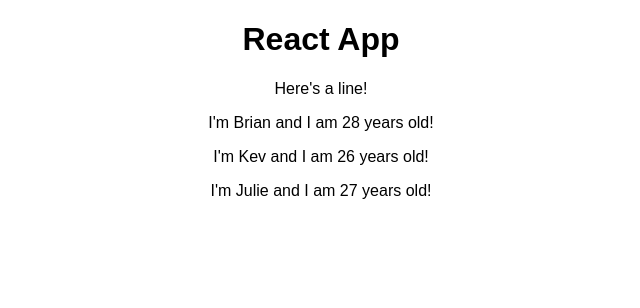
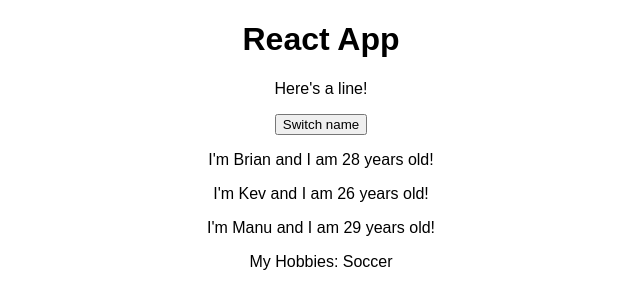
Before and after one commit to david-adam/react-guide, a React (Create React App) app: page / in a window 1280 px wide. Shown: the top 308 px of the page, without its empty margins (319-959 px from the left). Built offline with nearby package versions, Linux system fonts and the light colour scheme.

Commit message:
manipulating state

```diff
--- a/src/App.js
+++ b/src/App.js
@@ -3,14 +3,35 @@
 import Person from './Person/Person.js';
 
 class App extends Component {
+  state = {
+    persons: [
+      { name: 'Brian', age: 28 },
+      { name: 'Kev', age: 26 },
+      { name: 'Manu', age: 29 }
+    ]
+  }
+
+  switchNameHandler = () => {
+    // console.log('clicked');
+    // DON'T DO THIS: this.state.persons[0].name = 'BRIAN';
+    this.setState( {
+      persons: [
+        { name: 'Bri', age: 28 },
+        { name: 'Kevin', age: 26 },
+        { name: 'Manu', age: 36 }
+      ]
+    } )
+  }
+
   render() {
     return (
       <div className="App">
         <h1>React App</h1>
         <p>Here's a line!</p>
-        <Person name="Brian" age="28"/>
-        <Person name="Kev" age="26"/>
-        <Person name="Julie" age ="27" >My Hobbies: Ballet</Person>
+        <button onClick={this.switchNameHandler}>Switch name</button>
+        <Person name={this.state.persons[0].name} age={this.state.persons[0].age}/>
+        <Person name={this.state.persons[1].name} age={this.state.persons[1].age}/>
+        <Person name={this.state.persons[2].name} age ={this.state.persons[2].age} >My Hobbies: Soccer</Person>
       </div>
     );
     // return React.createElement('div', {className: 'App'}, React.createElement('h1', null, 'Does this work now?'));
--- a/src/Person/Person.js
+++ b/src/Person/Person.js
@@ -2,7 +2,10 @@
 
 const person = (props) => {
   return (
-    <p>I'm {props.name} and I am {props.age} years old!</p>
+    <div>
+      <p>I'm {props.name} and I am {props.age} years old!</p>
+      <p>{props.children}</p>
+    </div>
   )
 }
 
```
